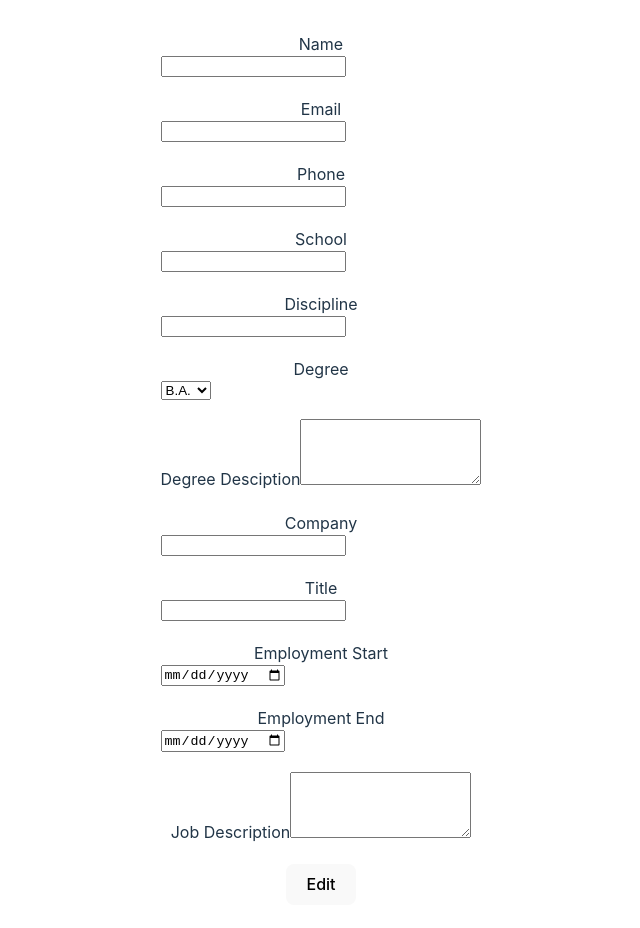
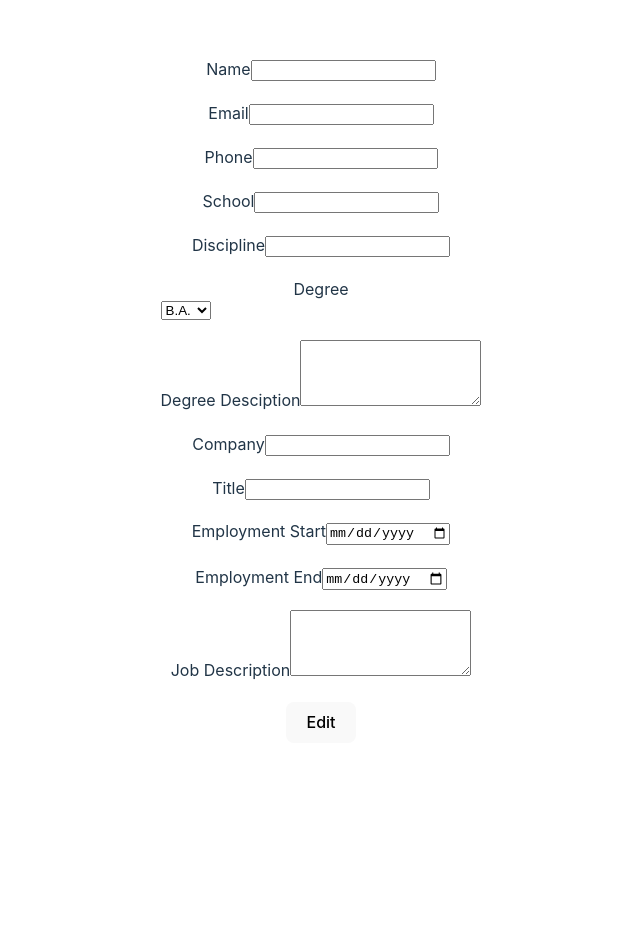
Before and after one commit to Runner-Dad84/resumetemplate, a React (Vite) app: page / in a window 1280 px wide. Shown: the top 928 px of the page, without its empty margins (319-959 px from the left). After the commit the page ends 800 px from the top, so only its background shows below. Built offline with nearby package versions, Linux system fonts and the light colour scheme.

Commit message:
move className to partent element label

```diff
--- a/src/InputComponent.jsx
+++ b/src/InputComponent.jsx
@@ -2,13 +2,12 @@ import React from 'react';
 
 const InputComponent = ( { label, name, type, value, onChange, className }) => {
     return (
-        <label>{label}
+        <label className={className}>{label}
          <input
             name={name}
             type={type}
             value={value}
             onChange={onChange}
-            className={className}
         />
         </label>
     )
```
